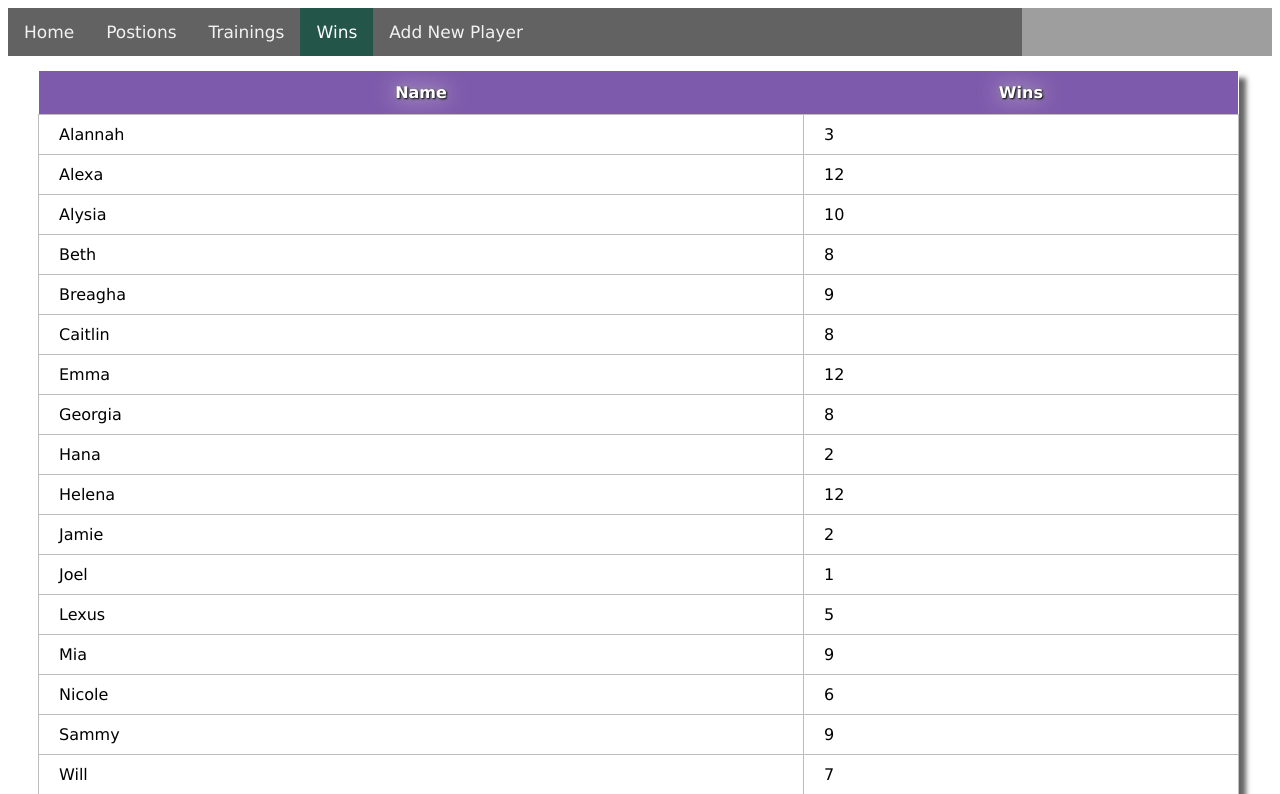
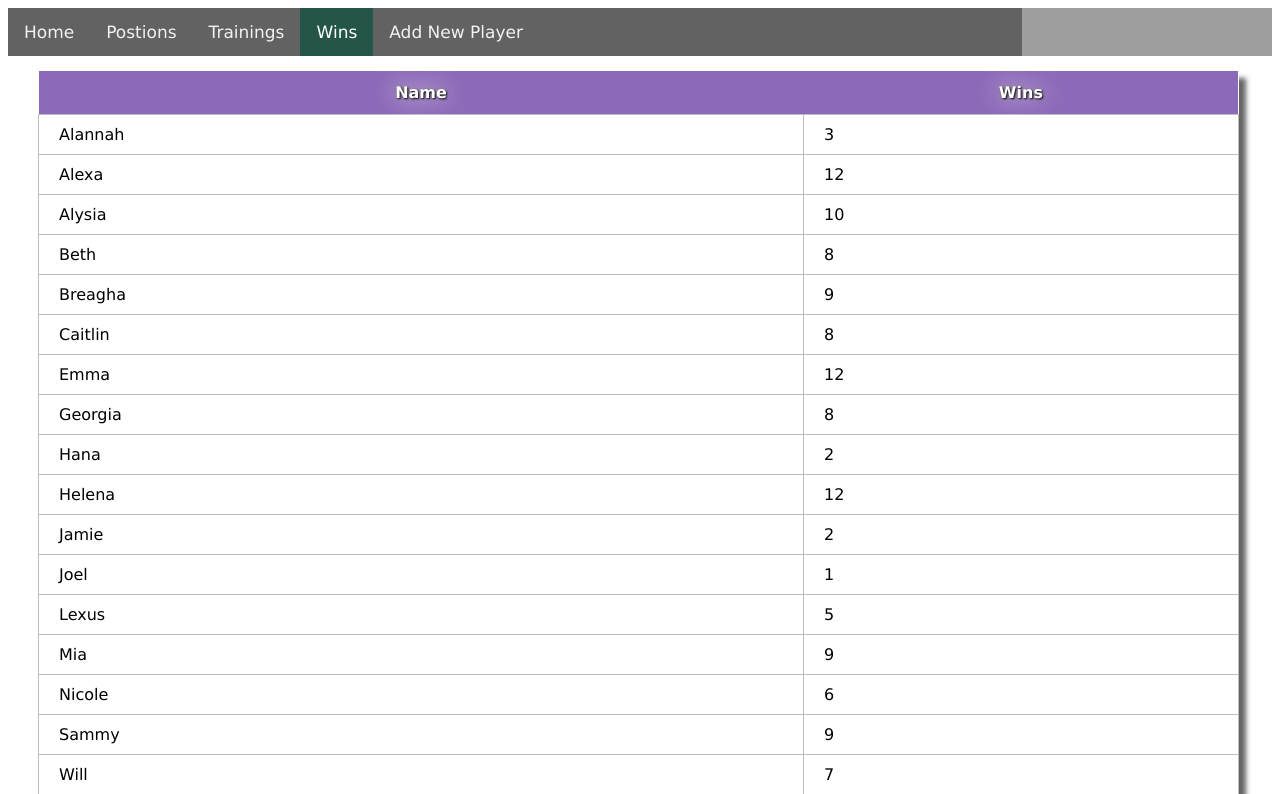
Before and after one commit to tara17258/netball-app, a Flask app: page /wins in a window 1280 px wide. Shown: the top 794 px of the page. Run offline with Flask 2, Linux system fonts and the light colour scheme; data comes from the database, SQL or seed files in the repository; grey boxes are pictures that could not be loaded.

Commit message:
commit on 'main'

```diff
--- a/static/styling.css
+++ b/static/styling.css
@@ -46,7 +46,7 @@ table {
 
   /* table header colour for wins */
   .purplewins {
-    background-color: #7e5aac;
+    background-color: #8d6ab9;
   }
 
   /* be able to change the margin for this one */
@@ -55,7 +55,7 @@ table {
     width: 100%;
   }
 
-    /* delete button on home route */
+  /* delete button on home route */
   .button {
     background-color: white;
     border: 1px solid #49557cbb;
```
